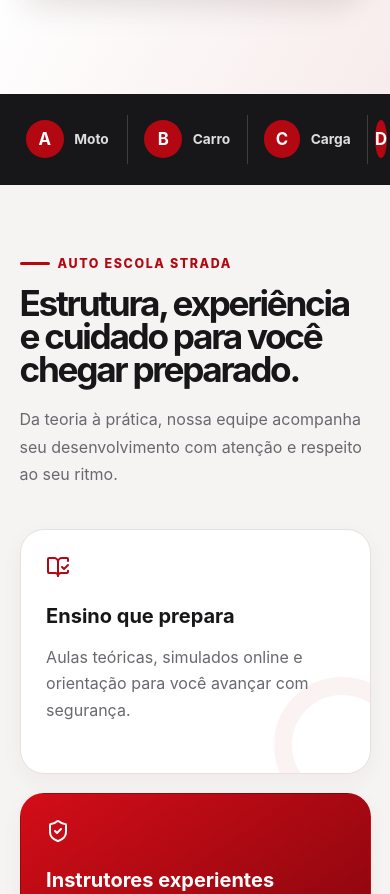
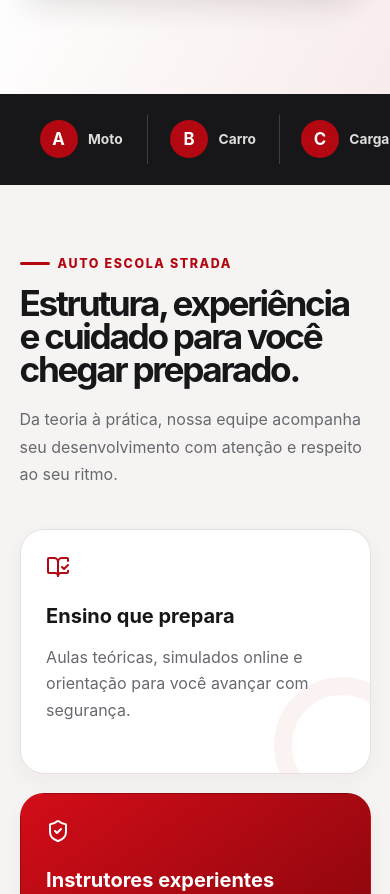
Before and after one commit to diegogurgelaguiar-jpg/auto-escola-strada, a React (Vite) app: page / in a window 390 px wide. Shown: the part 1077-1971 px from the top of the page. Built offline with nearby package versions, Linux system fonts and the light colour scheme; no server answers.

Commit message:
Corrige layout mobile de categorias e resultados

```diff
--- a/src/styles.css
+++ b/src/styles.css
@@ -127,7 +127,7 @@ main { min-height: 70vh; overflow: hidden; }
 .category-strip { display: grid; grid-template-columns: repeat(5, 1fr); background: var(--ink); color: white; padding: 1.3rem 5vw; }
 .category-item { display: flex; align-items: center; justify-content: center; gap: .65rem; padding: .35rem 1rem; border-right: 1px solid rgba(255,255,255,.17); }
 .category-item:last-child { border-right: 0; }
-.category-item strong { display: grid; place-items: center; width: 38px; height: 38px; color: white; background: var(--red); border-radius: 50%; font-size: 1.05rem; }
+.category-item strong { display: grid; place-items: center; width: 38px; height: 38px; flex: 0 0 38px; color: white; background: var(--red); border-radius: 50%; font-size: 1.05rem; }
 .category-item span { font-size: .86rem; color: #ddd; font-weight: 650; }
 
 .section, .page { padding: clamp(4rem, 8vw, 7rem) 5vw; }
@@ -432,6 +432,9 @@ tbody tr:hover { background: var(--surface-soft); }
   .footer-links { grid-column: auto; }
   .user-table-card { overflow-x: auto; }
   .user-table { min-width: 850px; }
+  .results-summary-card { overflow-x: auto; }
+  .results-summary-table { min-width: 640px; }
+  .results-summary-table th, .results-summary-table td { padding: .85rem .75rem; }
 }
 
 @media (max-width: 560px) {
@@ -445,7 +448,10 @@ tbody tr:hover { background: var(--surface-soft); }
   .hero-logo-card img { width: 62px; height: 62px; }
   .actions .btn { width: 100%; }
   .hero-trust { display: grid; gap: .7rem; }
-  .category-strip { padding-inline: 2vw; }
+  .category-strip { display: flex; gap: 0; padding-inline: 4vw; scrollbar-width: thin; }
+  .category-item { flex: 0 0 auto; min-width: 132px; padding-inline: .8rem; }
+  .category-item strong { width: 38px; height: 38px; flex-basis: 38px; }
+  .category-item span { line-height: 1.25; }
   .service-grid, .grid.four { grid-template-columns: 1fr; }
   .fleet-card, .fleet-card img { min-height: 360px; }
   .fleet-note { border-radius: var(--radius); align-items: flex-start; text-align: left; }
@@ -462,6 +468,13 @@ tbody tr:hover { background: var(--surface-soft); }
   .sticky-actions { border-radius: 20px; flex-direction: column; align-items: stretch; }
   .result-summary { grid-template-columns: 1fr; gap: 1rem; }
   .result-percentage { width: 118px; }
+  .results-summary-table { min-width: 600px; }
+  .results-summary-table .col-student { width: 48%; }
+  .results-summary-table .col-total { width: 16%; }
+  .results-summary-table .col-score { width: 18%; }
+  .results-summary-table th { font-size: .66rem; line-height: 1.2; letter-spacing: .035em; }
+  .results-summary-table td { font-size: .88rem; }
+  .score-value { min-width: 44px; }
   .whatsapp-float span { display: none; }
   .whatsapp-float { width: 54px; height: 54px; justify-content: center; padding: 0; }
   .footer-links { flex-direction: column; }
```
